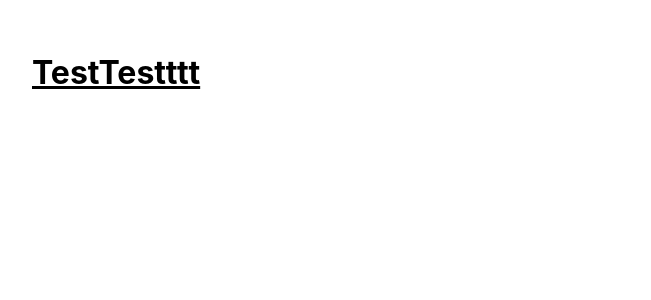
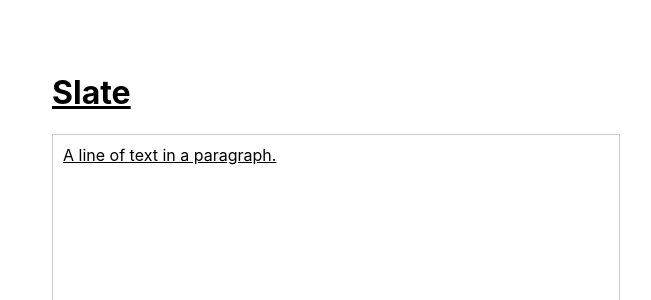
Before and after one commit to kerivin/trnist, a React (Vite) app: page / in a window 1280 px wide. Shown: the top 300 px of the page, without its empty margins (304-955 px from the left). Built offline with nearby package versions, Linux system fonts and the light colour scheme.

Commit message:
slate minimal

```diff
--- a/package.json
+++ b/package.json
@@ -30,6 +30,7 @@
     "@types/electron-squirrel-startup": "^1.0.2",
     "@types/react": "^19.1.8",
     "@types/react-dom": "^19.1.6",
+    "@types/slate": "^0.47.16",
     "@typescript-eslint/eslint-plugin": "^5.62.0",
     "@typescript-eslint/parser": "^5.62.0",
     "@vitejs/plugin-react": "^4.7.0",
@@ -46,6 +47,8 @@
     "react": "^19.1.0",
     "react-dom": "^19.1.0",
     "slate": "^0.117.2",
+    "slate-history": "^0.113.1",
+    "slate-hyperscript": "^0.100.0",
     "slate-react": "^0.117.4"
   }
 }
--- a/src/renderer/app.tsx
+++ b/src/renderer/app.tsx
@@ -1,3 +1,12 @@
+import { Editor } from './components/Editor';
+
 export default function App() {
-  return(<h1>TestTestttt</h1>);
+  return(
+    <div style={{ padding: '20px' }}>
+      <h1>Slate</h1>
+      <div style={{ border: '1px solid #ccc', padding: '10px', minHeight: '200px' }}>
+        <Editor />
+      </div>
+    </div>
+  );
 }
--- /dev/null
+++ b/src/renderer/components/Editor.tsx
@@ -0,0 +1,53 @@
+// import { useState, useMemo } from 'react';
+// import { createEditor, Descendant } from 'slate';
+// import { Slate, Editable, withReact } from 'slate-react';
+
+// const initialValue: Descendant[] = [
+//   {
+//     type: 'paragraph',
+//     children: [{ text: 'A line of text in a paragraph.' }],
+//   },
+// ];
+
+// export const Editor = () => {
+//   const [editor] = useState(() => withReact(createEditor()));
+
+//   return (
+//     <Slate editor={editor} initialValue={initialValue}>
+//       <Editable />
+//     </Slate>
+//   );
+// };
+
+
+import React, { useState } from 'react';
+import { createEditor } from 'slate';
+import { Slate, Editable, withReact } from 'slate-react';
+
+import { BaseEditor, Descendant } from 'slate';
+import { ReactEditor } from 'slate-react';
+
+type CustomElement = { type: 'paragraph'; children: CustomText[] };
+type CustomText = { text: string };
+
+declare module 'slate' {
+  interface CustomTypes {
+    Editor: BaseEditor & ReactEditor
+    Element: CustomElement
+    Text: CustomText
+  }
+};
+
+const initialValue = [
+  {
+    type: 'paragraph',
+    children: [{ text: 'A line of text in a paragraph.' }],
+  },
+]
+
+export const Editor = () => {
+    const [editor] = useState(() => withReact(createEditor()));
+    return (<Slate editor={editor} initialValue={initialValue}>
+        <Editable />
+    </Slate>);
+};
```
Also changed, not shown: 1 other file (tests, documents, lock files or other folders).
